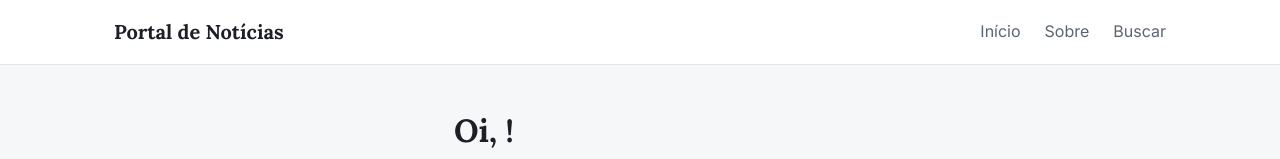
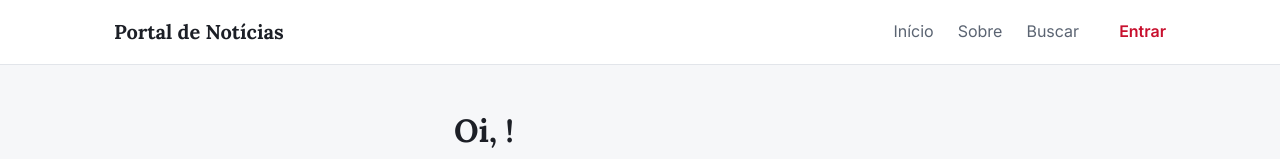
Before and after one commit to profvalmeida/portal-curso, a Next.js app: page /cadastro/pronto in a window 1280 px wide. Shown: the top 159 px of the page. Built offline with nearby package versions, Linux system fonts and the light colour scheme; no server answers.

Commit message:
m06-a11: usuário logado no cabeçalho

```diff
--- a/app/componentes/Cabecalho.module.css
+++ b/app/componentes/Cabecalho.module.css
@@ -10,6 +10,7 @@
   display: flex;
   align-items: center;
   justify-content: space-between;
+  gap: var(--espaco-4);
 }
 
 .marca {
@@ -22,6 +23,7 @@
 
 .menu {
   display: flex;
+  margin-left: auto;
   gap: var(--espaco-3);
 }
 
--- a/app/componentes/Cabecalho.tsx
+++ b/app/componentes/Cabecalho.tsx
@@ -1,6 +1,8 @@
 import Link from "next/link";
+import { Suspense } from "react";
 import { site } from "../lib/site";
 import estilos from "./Cabecalho.module.css";
+import UsuarioNoCabecalho from "./UsuarioNoCabecalho";
 
 export default function Cabecalho() {
   return (
@@ -16,6 +18,10 @@ export default function Cabecalho() {
             </Link>
           ))}
         </nav>
+        {/* o resto do cabeçalho é igual pra todo mundo; só esse pedaço depende do cookie */}
+        <Suspense fallback={null}>
+          <UsuarioNoCabecalho />
+        </Suspense>
       </div>
     </header>
   );
--- /dev/null
+++ b/app/componentes/UsuarioNoCabecalho.module.css
@@ -0,0 +1,31 @@
+.usuario {
+  display: flex;
+  align-items: center;
+  gap: var(--espaco-2);
+}
+
+.usuario a {
+  color: var(--cor-texto);
+  font-weight: 600;
+  text-decoration: none;
+}
+
+.sair {
+  padding: 0;
+  border: 0;
+  background: none;
+  color: var(--cor-texto-suave);
+  font: inherit;
+  cursor: pointer;
+}
+
+.entrar {
+  color: var(--cor-destaque);
+  font-weight: 600;
+  text-decoration: none;
+}
+
+.sair:hover,
+.entrar:hover {
+  color: var(--cor-destaque);
+}
--- /dev/null
+++ b/app/componentes/UsuarioNoCabecalho.tsx
@@ -0,0 +1,27 @@
+import Link from "next/link";
+import { sair } from "../conta/acoes";
+import { usuarioLogado } from "../lib/sessao";
+import estilos from "./UsuarioNoCabecalho.module.css";
+
+// lê o cookie de quem pediu a página: por isso o cabeçalho põe ele dentro de um Suspense
+export default async function UsuarioNoCabecalho() {
+  const usuario = await usuarioLogado();
+
+  if (!usuario) {
+    return (
+      <Link href="/entrar" className={estilos.entrar}>
+        Entrar
+      </Link>
+    );
+  }
+
+  const primeiroNome = usuario.nome.split(" ")[0];
+  return (
+    <div className={estilos.usuario}>
+      <Link href="/conta">Olá, {primeiroNome}</Link>
+      <form action={sair}>
+        <button className={estilos.sair}>Sair</button>
+      </form>
+    </div>
+  );
+}
```
